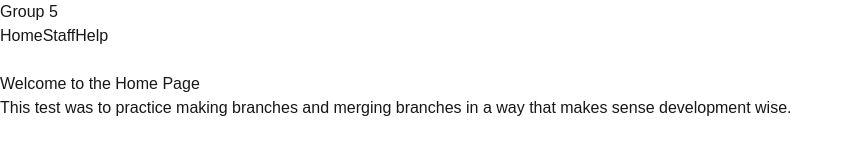
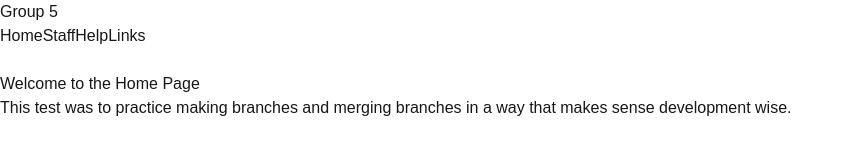
Before and after one commit to 423S25/repo5, a Next.js app: page / in a window 1280 px wide. Shown: the top 160 px of the page, without its empty margins (0-853 px from the left). Built offline with nearby package versions, Linux system fonts and the light colour scheme.

Commit message:
updates to important links page and added link to the navbar

```diff
--- a/src/app/components/Navbar.tsx
+++ b/src/app/components/Navbar.tsx
@@ -22,6 +22,9 @@ export const NavBar = () => {
                     </Link>
                     <Link href="/help" className="mx-2 hover:text-gray-300">
                         Help
+                    </Link>
+                    <Link href="/links" className="mx-2 hover:text-gray-300">
+                        Links
                     </Link>
                 </div>
 
@@ -54,6 +57,9 @@ export const NavBar = () => {
                     <Link href="/help" className="block py-2 hover:text-gray-300">
                         Help
                     </Link>
+                    <Link href="/links" className="block py-2 hover:text-gray-300">
+                        Link
+                    </Link>
                 </div>
             )}
         </nav>
```
Also changed, not shown: package.json (+9 -6 lines), src/app/links/page.tsx (+7 -2 lines), 1 other file (tests, documents, lock files or other folders).
